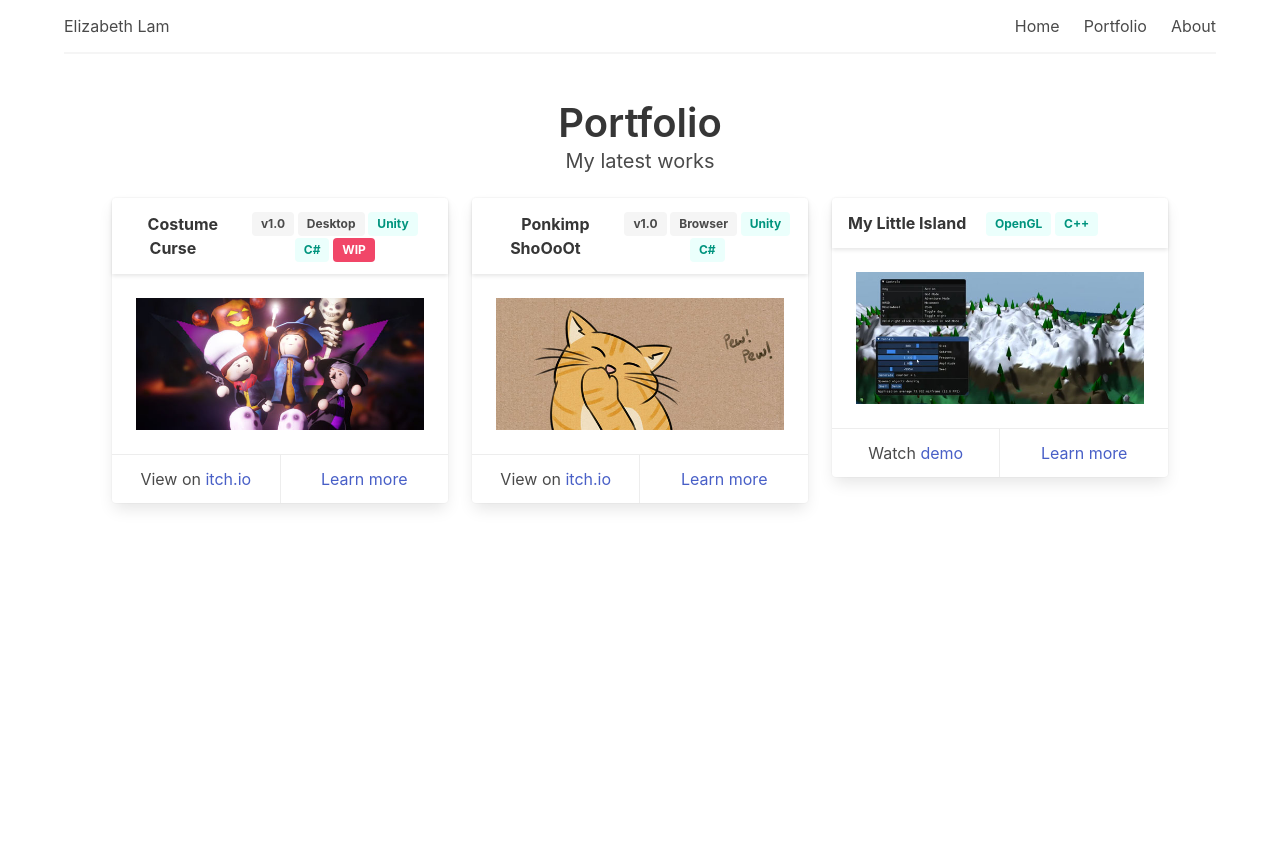
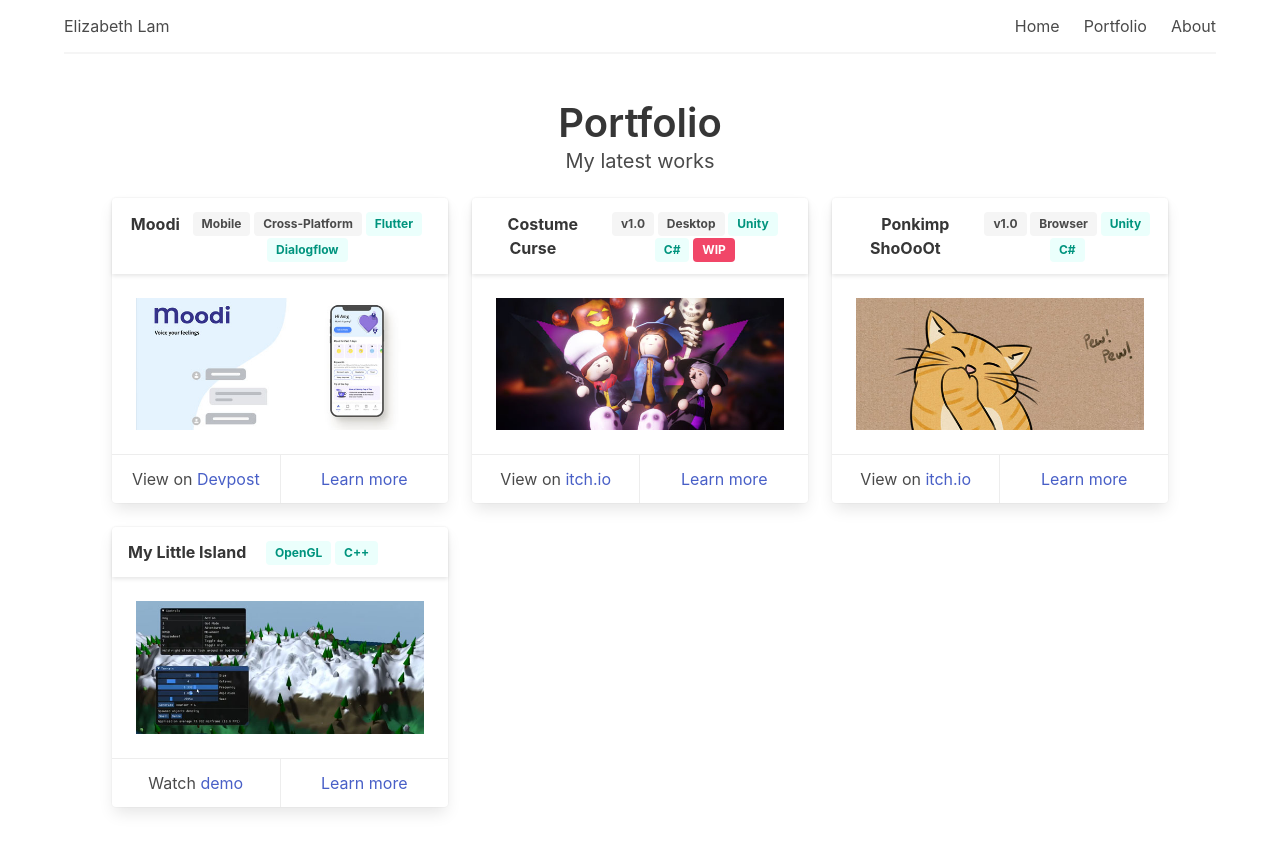
Before and after one commit to eli-lam/eli-lam.github.io, a Jekyll site: the page built from portfolio.html, in a window 1280 px wide. Shown: the top 852 px of the page. Built offline with Jekyll 4.4.1, drawn with Linux system fonts in a browser that asks for light colours; nearby versions of some CDN libraries.

Commit message:
Add Moodi to portfolio

```diff
--- a/portfolio.html
+++ b/portfolio.html
@@ -11,6 +11,40 @@ layout: default
         <br>
 
         <div class="row columns is-multiline">
+
+            <!-- Moodi -->
+            <div class="column is-4">
+                <div class="card">
+                    <header class="card-header">
+                        <p class="card-header-title">
+                            <span>Moodi &emsp;</span>
+                            <span class="is-pulled-right">
+                                <span class="tag is-default">Mobile</span>
+                                <span class="tag is-default">Cross-Platform</span>
+                                <span class="tag is-primary is-light">Flutter</span>
+                                <span class="tag is-primary is-light">Dialogflow</span>
+                            </span>
+                        </p>
+                    </header>
+                    <div class="card-content">
+                        <figure class="image">
+                            <img src="./assets/img/moodi.jpg" alt="Moodi screenshot">
+                        </figure>
+                    </div>
+                    <footer class="card-footer">
+                        <p class="card-footer-item">
+                            <span>
+                                View on <a href="https://devpost.com/software/htn2020-hcn1z7">Devpost</a>
+                            </span>
+                        </p>
+                        <p class="card-footer-item">
+                            <span>
+                                <a href="https://devpost.com/software/htn2020-hcn1z7">Learn more</a>
+                            </span>
+                        </p>
+                    </footer>
+                </div>
+            </div>
 
             <!-- Costume Curse -->
             <div class="column is-4">
```
Also changed, not shown: assets/img/moodi.jpg (added).
